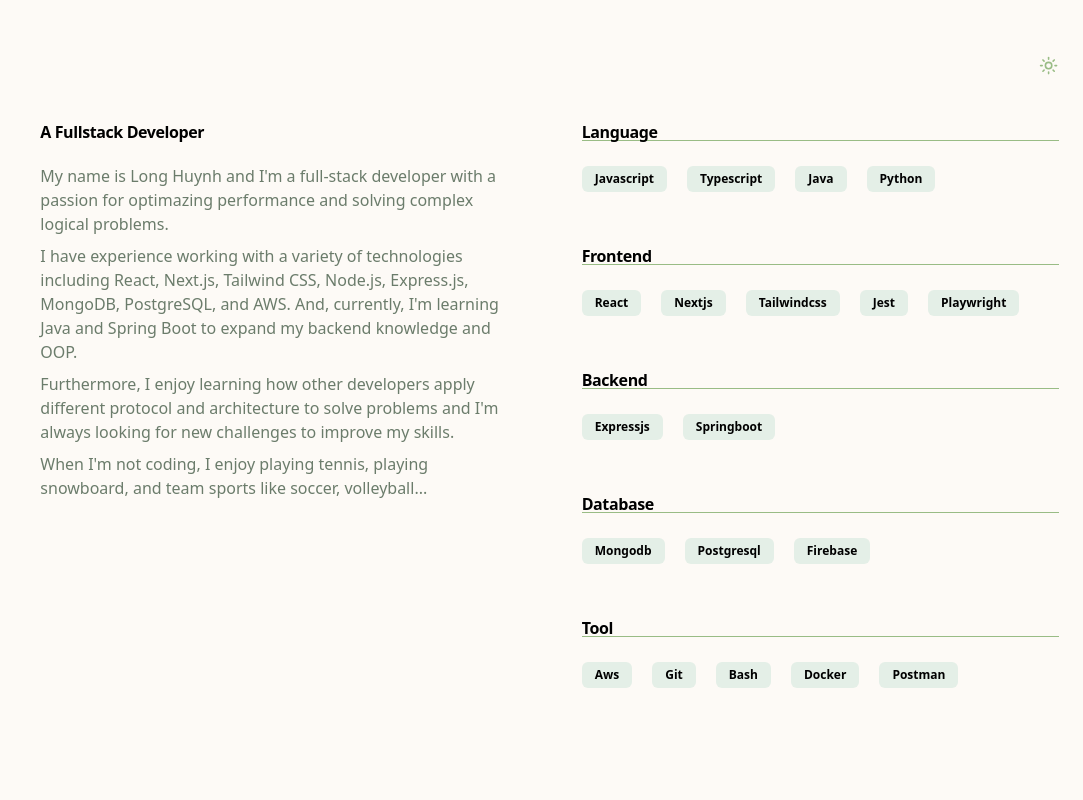
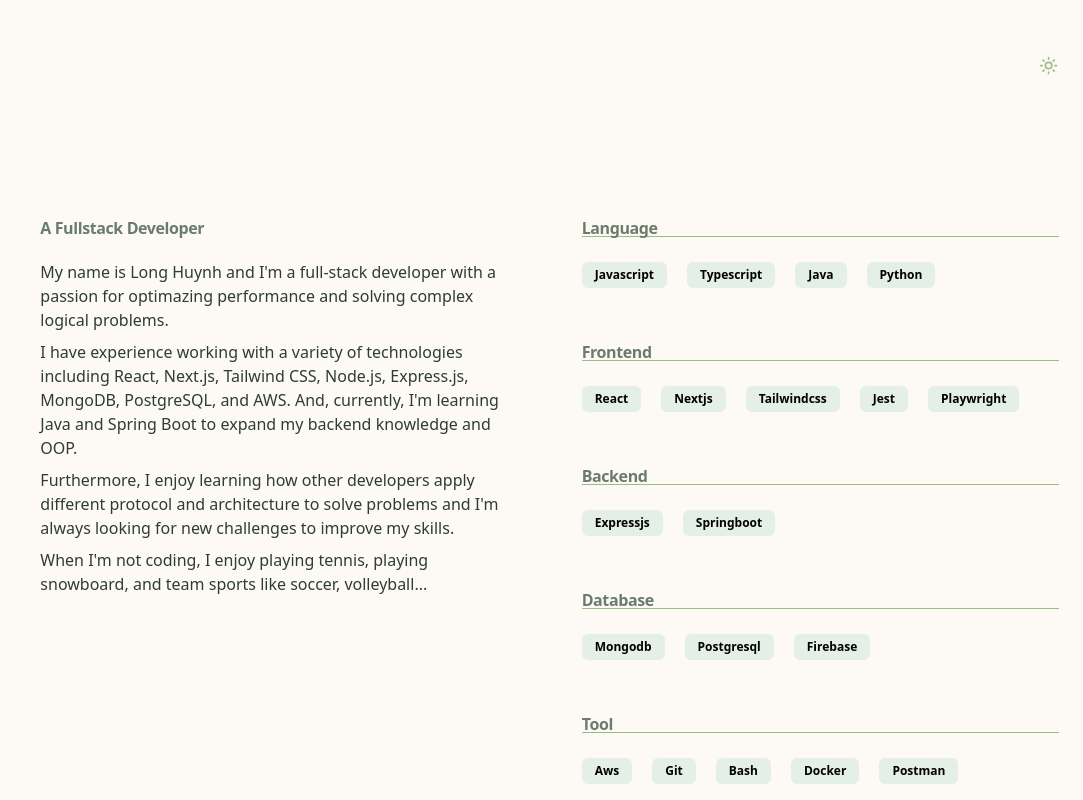
Before and after one commit to long-kr/my-portfolio, a Next.js app: page / in a window 1280 px wide. Shown: the part 700-1500 px from the top of the page, without its empty margins (197-1280 px from the left). Built offline with nearby package versions, Linux system fonts and the light colour scheme.

Commit message:
Add: no dark mode component

```diff
--- a/src/app/globals.css
+++ b/src/app/globals.css
@@ -57,40 +57,40 @@
   }
 
   .dark {
-    --background: #1a2419;
-    --foreground: #e4efe7;
-    --card: #243222;
-    --card-foreground: #e4efe7;
-    --popover: #243222;
-    --popover-foreground: #e4efe7;
-    --primary: #99bc85;
-    --primary-foreground: #1a2419;
-    --secondary: #2d3e2e;
-    --secondary-foreground: #e4efe7;
-    --muted: #2d3e2e;
-    --muted-foreground: #9caa9c;
-    --accent: #3a4f3a;
-    --accent-foreground: #e4efe7;
-    --destructive: #d4183d;
-    --destructive-foreground: #ffffff;
-    --border: rgba(153, 188, 133, 0.3);
-    --input: rgba(153, 188, 133, 0.2);
-    --ring: #99bc85;
-    --font-weight-medium: 500;
-    --font-weight-normal: 400;
-    --chart-1: #99bc85;
-    --chart-2: #7da86d;
-    --chart-3: #c5d9bc;
-    --chart-4: #e4efe7;
-    --chart-5: #b8ccb0;
-    --sidebar: #1a2419;
-    --sidebar-foreground: #e4efe7;
-    --sidebar-primary: #99bc85;
-    --sidebar-primary-foreground: #1a2419;
-    --sidebar-accent: #2d3e2e;
-    --sidebar-accent-foreground: #e4efe7;
-    --sidebar-border: rgba(153, 188, 133, 0.3);
-    --sidebar-ring: #99bc85;
+    --background: #070707;
+    --foreground: #070707;
+    --card: #070707;
+    --card-foreground: #070707;
+    --popover: #070707;
+    --popover-foreground: #070707;
+    --primary: #070707;
+    --primary-foreground: #070707;
+    --secondary: #070707;
+    --secondary-foreground: #070707;
+    --muted: #070707;
+    --muted-foreground: #070707;
+    --accent: #070707;
+    --accent-foreground: #070707;
+    --destructive: #070707;
+    --destructive-foreground: #070707;
+    --border: #070707;
+    --input: #070707;
+    --ring: #070707;
+    --font-weight-medium: #070707;
+    --font-weight-normal: #070707;
+    --chart-1: #070707;
+    --chart-2: #070707;
+    --chart-3: #070707;
+    --chart-4: #070707;
+    --chart-5: #070707;
+    --sidebar: #070707;
+    --sidebar-foreground: #070707;
+    --sidebar-primary: #070707;
+    --sidebar-primary-foreground: #070707;
+    --sidebar-accent: #070707;
+    --sidebar-accent-foreground: #070707;
+    --sidebar-border: #070707;
+    --sidebar-ring: #070707;
   }
 }
 
@@ -100,7 +100,11 @@
 html,
 body {
   min-height: 100%;
-  background-color: var(--light-off-white-color);
+  background-color: var(--background);
+}
+
+h1 {
+  color: var(--foreground);
 }
 
 h2,
@@ -117,7 +121,18 @@ p {
 
 .dark html,
 .dark body {
-  background-color: var(--light-off-white-color);
+  background-color: var(--background);
+}
+
+.dark h1,
+h2,
+h3,
+h4,
+h5,
+h6,
+p,
+span {
+  color: var(--foreground);
 }
 
 /* -------------------------------- */
@@ -234,3 +249,26 @@ p {
     transform: translateY(0);
   }
 }
+
+@keyframes leftToRight {
+  0% {
+    opacity: 0;
+    transform: translateX(-30px);
+  }
+
+  25% {
+    opacity: 0;
+    transform: translateX(-30px);
+  }
+
+  75% {
+    opacity: 0.5;
+    transform: translateX(20px);
+    transform: translateY(10px);
+  }
+
+  100% {
+    opacity: 1;
+    transform: translateX(0);
+  }
+}
--- a/src/app/page.tsx
+++ b/src/app/page.tsx
@@ -4,6 +4,14 @@ import { appData } from "@/config";
 import dynamic from "next/dynamic";
 
 // Lazy load the sections using Next.js dynamic import
+
+const TrollSection = dynamic(
+  () => import("@/components/section/TrollSection"),
+  {
+    loading: () => null,
+  },
+);
+
 const AboutSection = dynamic(
   () => import("@/components/section/AboutSection"),
   {
@@ -44,6 +52,10 @@ export default function Home() {
         </div>
       </section>
 
+      <div className='mb-24'>
+        <TrollSection />
+      </div>
+
       <div id='about' className='mb-24'>
         <AboutSection />
       </div>
--- a/src/components/section/AboutSection.tsx
+++ b/src/components/section/AboutSection.tsx
@@ -5,13 +5,16 @@ import { Card, CardContent, CardHeader, CardTitle } from "@/components/ui";
 import { appData } from "@/config";
 import { useIsClient } from "@/hooks";
 import { cn } from "@/lib";
+import { useTheme } from "next-themes";
 import React, { useEffect, useRef, useState } from "react";
 import { ScrollAnimationWrapper } from "../theme/ScrollAnimationWrapper";
 
 const { techs } = appData;
 
 const AboutSection = () => {
+  const { theme } = useTheme();
   const isClient = useIsClient();
+
   const parentRef = useRef<HTMLDivElement>(null);
   const childRef = useRef<HTMLDivElement>(null);
   const initialHeight = useRef<number | null>(null);
@@ -39,6 +42,8 @@ const AboutSection = () => {
 
     return () => window.removeEventListener("scroll", handleScroll);
   }, [parentRef, childRef, initialHeight]);
+
+  if (theme === "dark" || !isClient) return null;
 
   return (
     <ScrollAnimationWrapper className='grid grid-cols-1 gap-4 md:grid-cols-2'>
--- a/src/components/section/ProjectsSection.tsx
+++ b/src/components/section/ProjectsSection.tsx
@@ -1,41 +1,50 @@
+"use client";
+
 import { ProjectCard, ProjectInformation } from "@/components/card";
 import { appData } from "@/config";
+import { useIsClient } from "@/hooks";
+import { useTheme } from "next-themes";
 import { ScrollAnimationWrapper } from "../theme/ScrollAnimationWrapper";
 
 const ProjectsSection = () => {
+  const isClient = useIsClient();
+  const { theme } = useTheme();
+
   const { projects } = appData;
 
+  if (theme === "dark" || !isClient) return null;
+
   return (
-    <ScrollAnimationWrapper className="mx-auto max-w-7xl px-4">
-      <h2 className="mb-12 text-center text-4xl font-bold">My Projects</h2>
+    <ScrollAnimationWrapper className='mx-auto max-w-7xl px-4'>
+      <h2 className='mb-12 text-center text-4xl font-bold'>My Projects</h2>
 
       {/* Web */}
-      <div className="gird-cols-1 hidden w-full gap-3 md:grid">
+      <div className='gird-cols-1 hidden w-full gap-3 md:grid'>
         {projects.map((project) => (
           <div
             key={project.name}
-            className="col-span-1 grid max-h-[540px] min-h-[540px] grid-cols-3"
+            className='col-span-1 grid max-h-[540px] min-h-[540px] grid-cols-3'
           >
             <ProjectCard
               project={project}
-              className="stagger-item border-1 col-span-2 p-2 hover:shadow-sm"
+              className='stagger-item border-1 col-span-2 p-2 hover:shadow-sm'
             />
 
             <ProjectInformation
               project={project}
-              className="border-1 col-span-1 p-2 shadow-sm"
+              className='border-1 col-span-1 p-2 shadow-sm'
             />
           </div>
         ))}
       </div>
 
       {/* Mobile */}
-      <div className="flex w-full flex-col md:hidden">
+      <div className='flex w-full flex-col md:hidden'>
         {projects.map((project) => (
           <ProjectInformation
             key={project.name}
             project={project}
-            className="col-span-1"
+            className='col-span-1'
           />
         ))}
       </div>
--- /dev/null
+++ b/src/components/section/TrollSection.tsx
@@ -0,0 +1,35 @@
+"use client";
+
+import { useIsClient } from "@/hooks";
+import { cn } from "@/lib";
+import { useTheme } from "next-themes";
+
+export default function TrollSection() {
+  const isClient = useIsClient();
+  const { theme } = useTheme();
+
+  const text = "No Dark Mode Allowed!";
+
+  if (isClient && theme === "dark")
+    return (
+      <div className='text-center hover:cursor-none'>
+        {text.split(" ").map((word) => (
+          <span key={word} className='px-1'>
+            {word.split("").map((char, index) => (
+              <span
+                key={index}
+                className={cn(
+                  "p-1 text-7xl font-bold text-primary",
+                  "inline-block transition delay-500 hover:animate-[leftToRight_1s_ease-out_forwards]",
+                )}
+              >
+                {char}
+              </span>
+            ))}{" "}
+          </span>
+        ))}
+      </div>
+    );
+
+  return null;
+}
--- a/src/components/ui/AnimatedText.tsx
+++ b/src/components/ui/AnimatedText.tsx
@@ -40,15 +40,15 @@ export const AnimatedText = ({
 
   return (
     <div ref={ref} className={cn("relative inline-block", className)}>
-      <div className="inline-flex">
+      <div className='inline-flex'>
         {text.split("").map((char, index) =>
           char === " " ? (
-            <span key={`space-${index}`} className="inline-block w-4" />
+            <span key={`space-${index}`} className='inline-block w-4' />
           ) : (
             <span
               key={`char-${char}-${index}`}
               className={cn(
-                "inline-block translate-y-4 text-neutral-900 opacity-0 dark:text-primary",
+                "inline-block translate-y-4 text-neutral-900 opacity-0",
                 isVisible && "animate-[fadeInUp_0.5s_ease-out_forwards]",
               )}
               style={{
--- a/src/components/ui/Card.tsx
+++ b/src/components/ui/Card.tsx
@@ -35,7 +35,10 @@ const CardTitle = React.forwardRef<
 >(({ className, ...props }, ref) => (
   <div
     ref={ref}
-    className={cn("font-semibold leading-none tracking-tight", className)}
+    className={cn(
+      "text-muted-foreground font-semibold leading-none tracking-tight",
+      className,
+    )}
     {...props}
   />
 ));
--- a/tailwind.config.ts
+++ b/tailwind.config.ts
@@ -16,6 +16,7 @@ export default {
         secondary: "var(--secondary-color)",
         "light-off-white": "var(--light-off-white-color)",
         "milk-white": "var(--milk-white-color)",
+        "muted-foreground": "var(--muted-foreground)",
 
         // Primary color variations
         "primary-light": "var(--primary-color-light)",
```
